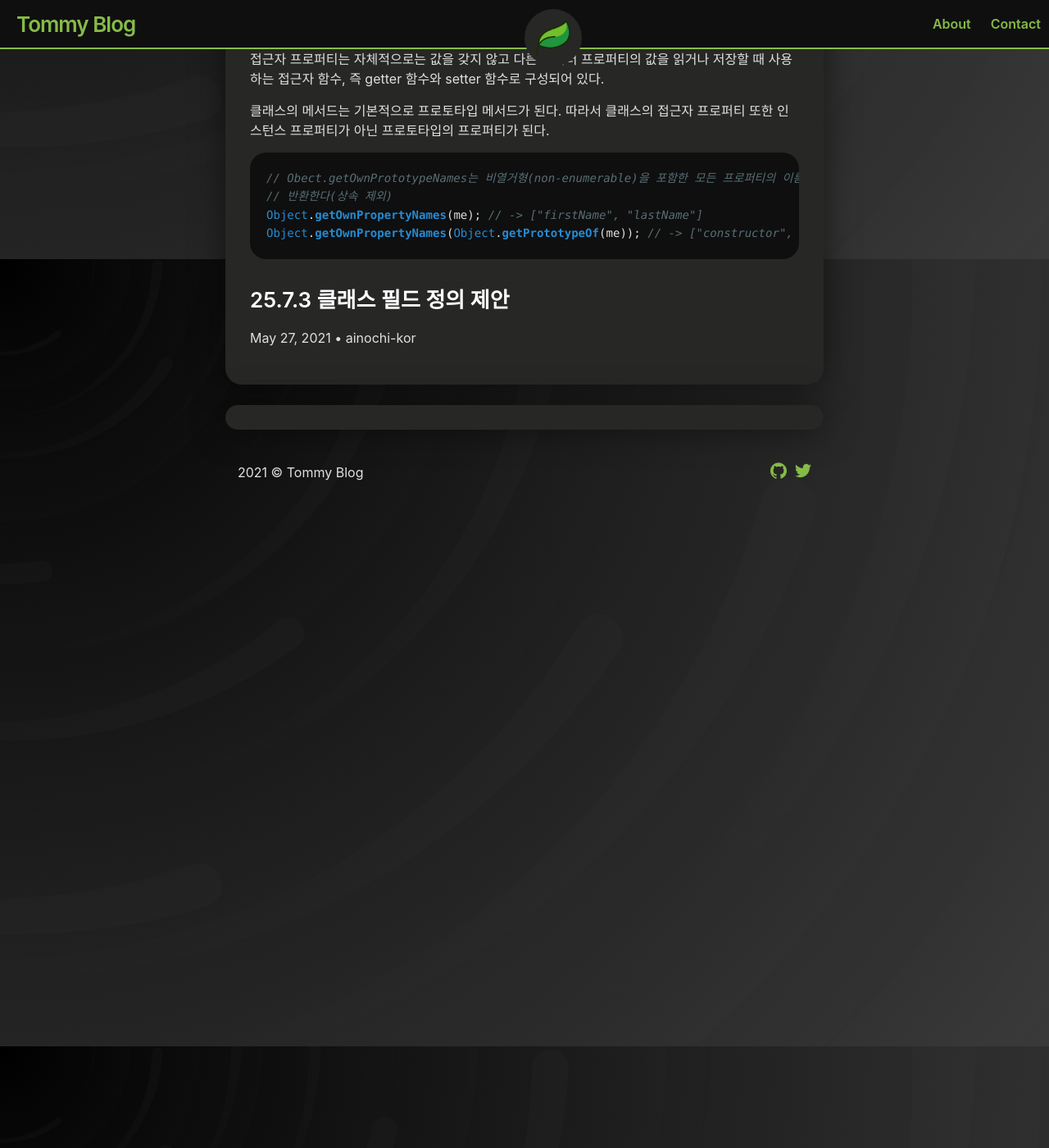
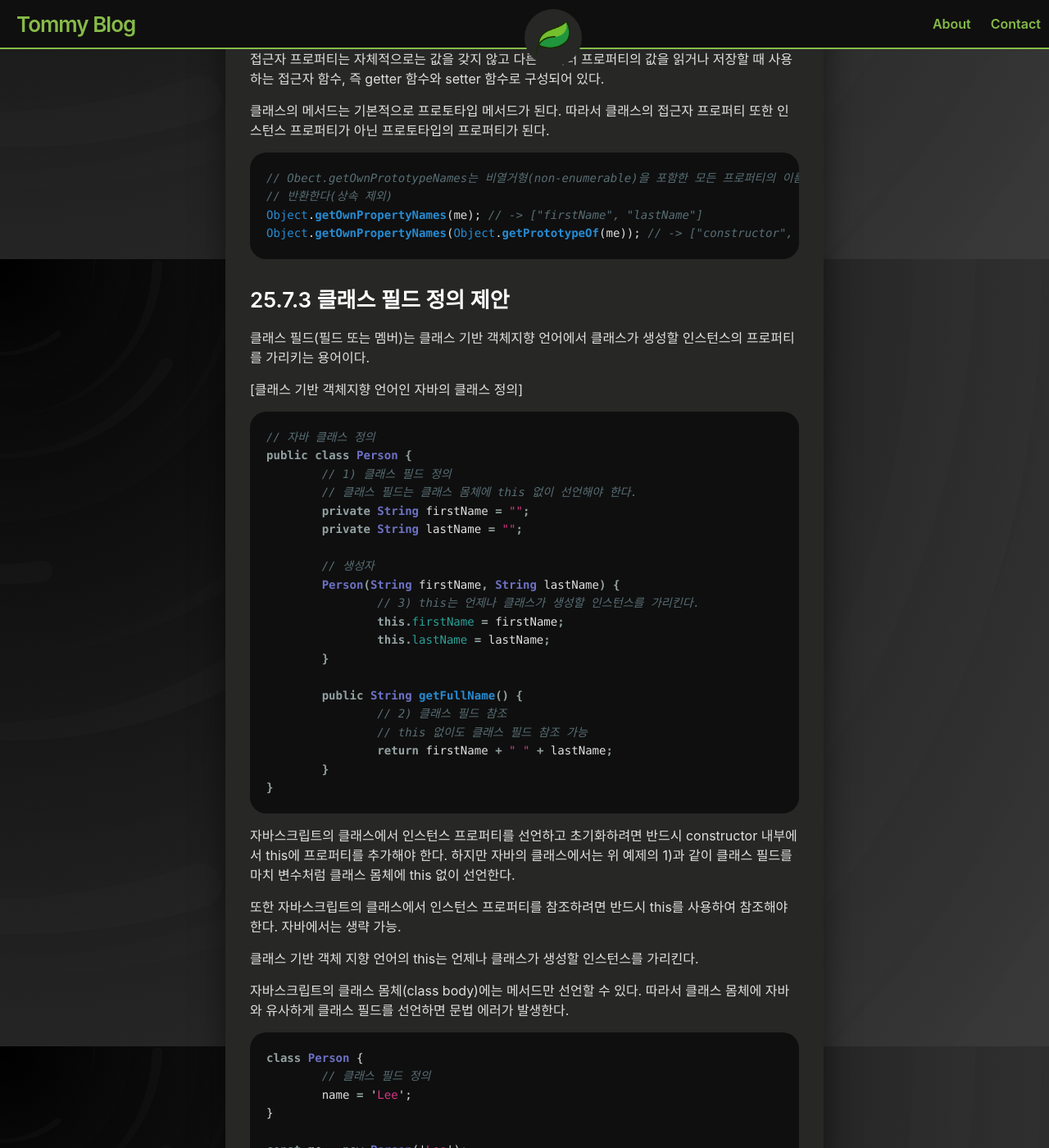
Before and after one commit to ainochi-kor/ainochi-kor.github.io, a Jekyll site: the page built from _posts/ModernJS/2021-05-27-25장_클래스.md, in a window 1280 px wide and 1400 px high, scrolled down 15044 px. Shown: the whole window at 82% size. Built offline with Jekyll 4.4.1, drawn with Linux system fonts in a browser that asks for light colours; a script that is not in the unit is left out; some of the changed text lies outside the part shown.

Commit message:
Add MdJS 클래스

````diff
--- a/_posts/ModernJS/2021-05-27-25장_클래스.md
+++ b/_posts/ModernJS/2021-05-27-25장_클래스.md
@@ -636,3 +636,175 @@ Object.getOwnPropertyNames(Object.getPrototypeOf(me)); // -> ["constructor", "fu
 ```
 
 ### 25.7.3 클래스 필드 정의 제안
+
+클래스 필드(필드 또는 멤버)는 클래스 기반 객체지향 언어에서 클래스가 생성할 인스턴스의 프로퍼티를 가리키는 용어이다.
+
+[클래스 기반 객체지향 언어인 자바의 클래스 정의]
+
+``` java
+// 자바 클래스 정의
+public class Person {
+	// 1) 클래스 필드 정의
+	// 클래스 필드는 클래스 몸체에 this 없이 선언해야 한다.
+	private String firstName = "";
+	private String lastName = "";
+
+	// 생성자
+	Person(String firstName, String lastName) {
+		// 3) this는 언제나 클래스가 생성할 인스턴스를 가리킨다.
+		this.firstName = firstName;
+		this.lastName = lastName;
+	}
+
+	public String getFullName() {
+		// 2) 클래스 필드 참조
+		// this 없이도 클래스 필드 참조 가능
+		return firstName + " " + lastName;
+	}
+}
+```
+
+자바스크립트의 클래스에서 인스턴스 프로퍼티를 선언하고 초기화하려면 반드시 constructor 내부에서 this에 프로퍼티를 추가해야 한다. 하지만 자바의 클래스에서는 위 예제의 1)과 같이 클래스 필드를 마치 변수처럼 클래스 몸체에 this 없이 선언한다.
+
+또한 자바스크립트의 클래스에서 인스턴스 프로퍼티를 참조하려면 반드시 this를 사용하여 참조해야 한다. 자바에서는 생략 가능.
+
+클래스 기반 객체 지향 언어의 this는 언제나 클래스가 생성할 인스턴스를 가리킨다.
+
+자바스크립트의 클래스 몸체(class body)에는 메서드만 선언할 수 있다. 따라서 클래스 몸체에 자바와 유사하게 클래스 필드를 선언하면 문법 에러가 발생한다.
+
+``` js
+class Person {
+	// 클래스 필드 정의
+	name = 'Lee';
+}
+
+const me = new Person('Lee');
+```
+
+하지만 위 예제는 최신 브라우저(Chrome 72 이상) 또는 최산 Node.js(버전 12이상)에서 실행하면 문법에러가 발생하지 않고 정상 동작한다.
+
+자바스크립트에서도 인스턴스 프로퍼티를 마치 클래스 기반 객체지향 언어의 클래스 필드처럼 정의할 수 있는 새로운 표준 사양인 "Class field declarations"가 2021년 1월 현재, TC39 프로세스의 stage3(candidate)에 제안되어 있다.
+
+클래스 몸체에서 클래스 필드 정의 제안은 아직 ECMAScript의 정식 표준 사양으로 승급되지 않았지만 미리 구현한 것이다.
+
+``` js
+class Person {
+	// 클래스 필드 정의
+	name = 'Lee';
+}
+
+const me = new Person('Lee');
+console.log(me); // Person {name: "Lee"}
+```
+
+클래스 몸체에서 클래스 필드를 정의하는 경우 this에 클래스 필드를 바인딩해서는 안된다. this는 클래스의 constructor와 메서드 내에서만 유효하다.
+
+``` js
+class Person {
+	// this에 클래스 필드를 바인딩해서는 안된다.
+	this.name = ''; //SyntaxError: Unexpected token '.'
+}
+```
+
+클래스 필드를 참조하는 경우 자바스크립트에서는 this를 반드시 사용해야 한다.
+
+``` js
+class PErson {
+	// 클래스 필드;
+	name = 'Lee';
+
+	constructor() {
+		console.log(name); // ReferenceError: name is not defined
+	}
+}
+
+new Person();
+```
+
+클래스 필드에 초기값을 할당하지 않으면 undefined를 갖는다.
+
+``` js
+class Person {
+	// 클래스 필드를 초기화하지 않으면 undefined를 갖는다.
+	name;
+}
+
+const me = new Person();
+console.log(me); // Person {name: undefined}
+```
+
+인스턴스를 생성할 때 외부의 초기값으로 클래스 필드를 초기화해야 할 필요가 있다면 constructor에서 클래스 필드를 초기화해야 한다.
+
+``` js
+class Person {
+	name;
+	constructor(name) {
+		// 클래스 필드 초기화
+		this.name = name;
+	}
+}
+
+const me = new Person('Lee');
+console.log(me); // Person{name: "Lee"}
+```
+
+이처럼 인스턴스를 생성할 때 클래스 필드를 초기화할 필요가 있다면 constructor 밖에서 클래스 필드를 정의할 필요가 없다. 필드를 초기화할 필요가 있다면 constructor 내부에서 클래스 필드를 참조하여 초기값을 할당해야 한다. 이때 this, 즉 클래스가 생성한 인스턴스에 클래스 필드에 해당하는 프로퍼티가 없다면 자동 추가되기 때문이다.
+
+``` js
+class Person {
+	constructor(name) {
+		this.name = name;
+	}
+}
+
+const me = new Person('Lee');
+console.log(me); // Person {name: "Lee"}
+```
+
+함수는 일급 객체이므로 함수를 클래스 필드에 할당할 수 있다. 따라서 클래스 필드를 통해 메서드를 정의할 수도 있다.
+
+``` js
+class PErson {
+	// 클래스 필드에 문자열을 할당
+	name = 'Lee';
+
+	// 클래스 필드에 함수를 할당
+	getName = function () {
+		return this.name;
+	}
+
+	// 화살표 함수로 정의할 수도 있다.
+	//getName = () => this.name;
+}
+
+const me = new Person();
+console.log(me); // Person {name:"Lee", getName: f}
+console.log(me.getName()); Lee
+```
+
+이처럼 클래스 필드에 함수를 할당하는 경우, 이 함수는 프로토타입 메서드가 아닌 인스턴스 메서드가 된다. 모든 클래스 필드는 인스턴스 프로퍼티가 되기 때문이다. 따라서 클래스 필드에 함수를 할당하는 것은 권장하지 않는다.
+
+> #### 클래스 필드와 화살표 함수
+> 클래스 필드에 함수를 할당하여 화살표 함수 내부의 this가 인스턴스를 가리키게 하는 경우도 있다.
+``` html
+<!DOCTYPE html>
+<html>
+<body>
+	<button class="btn">0</button>
+	<script>
+		class App {
+			constructor() {
+				this.$button = document.querySelector('.btn');
+				this.count = 0;
+
+				// increase 메서드를 이벤트 핸들러로 등록
+				// 이벤트 핸들러 내부의 this는 DOM 요소(this.$button)를 가리킨다.
+				// 하지만 increase는 화살표 함수로 정의되어 있으므로
+				// increase 내부의 this는 인스턴스를 가리킨다.
+				this.$button.onclick = this.increase;
+			}
+		}
+	</script>
+</body>
+</html>
+```
````
